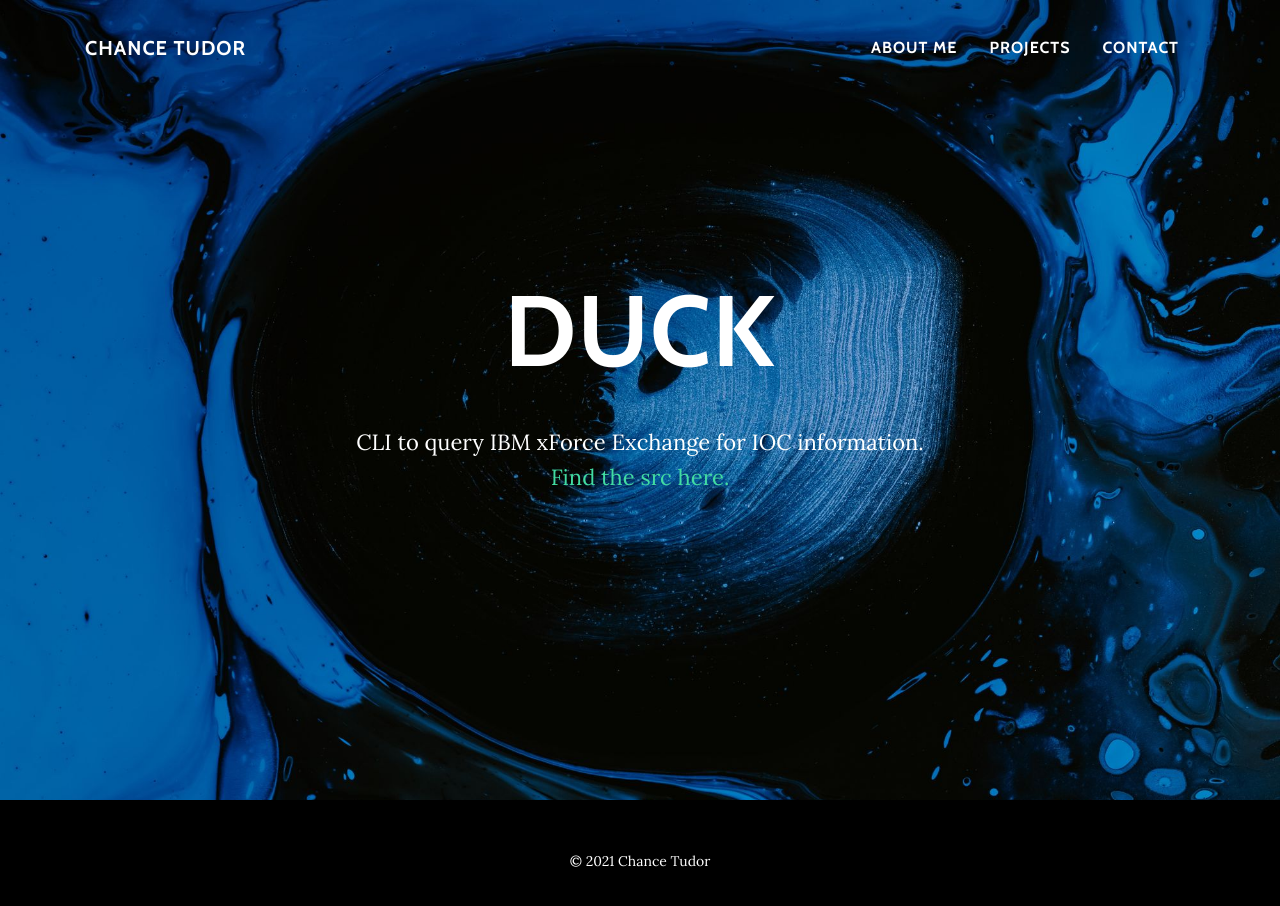
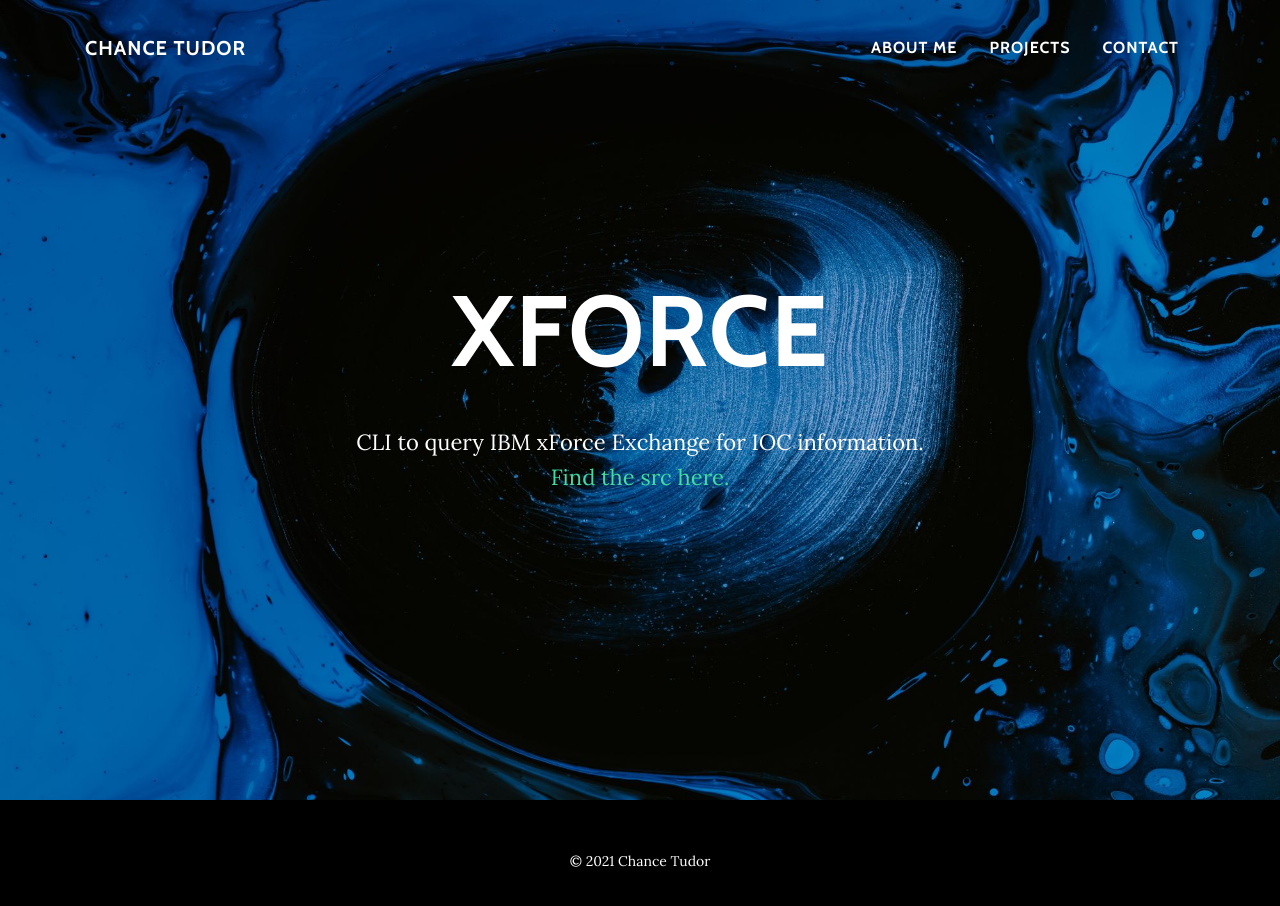
Before and after one commit to chancetudor/xforce, a plain HTML site: page docs/index.html in a window 1280 px wide. Drawn offline with nearby package versions, Linux system fonts and the light colour scheme.

Commit message:
update index
changed header

```diff
--- a/docs/index.html
+++ b/docs/index.html
@@ -31,7 +31,7 @@
             <div class="container">
                 <div class="row">
                     <div class="col-lg-8 mx-auto">
-                        <h1 class="brand-heading">Duck</h1>
+                        <h1 class="brand-heading">xForce</h1>
                         <p class="intro-text">CLI to query IBM xForce Exchange for IOC information.
 							<br>
 							<a href="https://github.com/chancetudor/xforce">Find the src here.</a>
```
